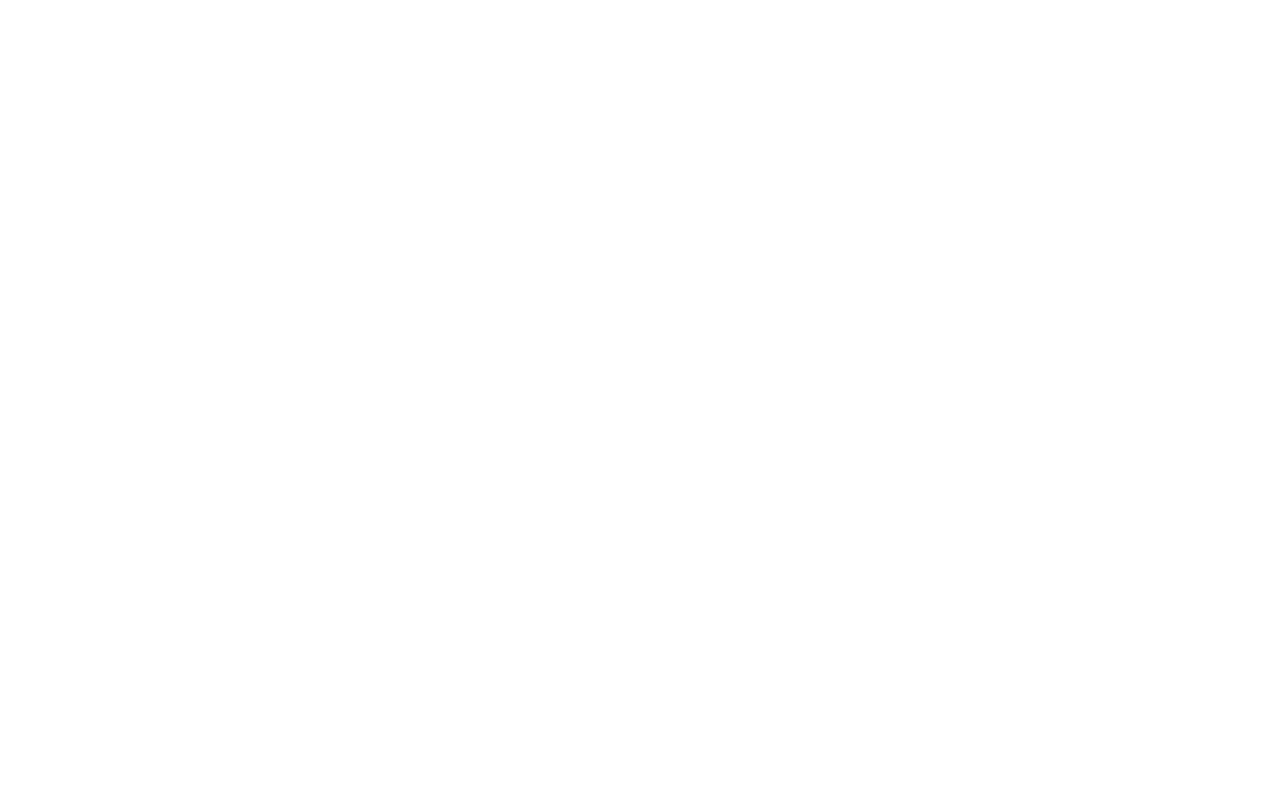
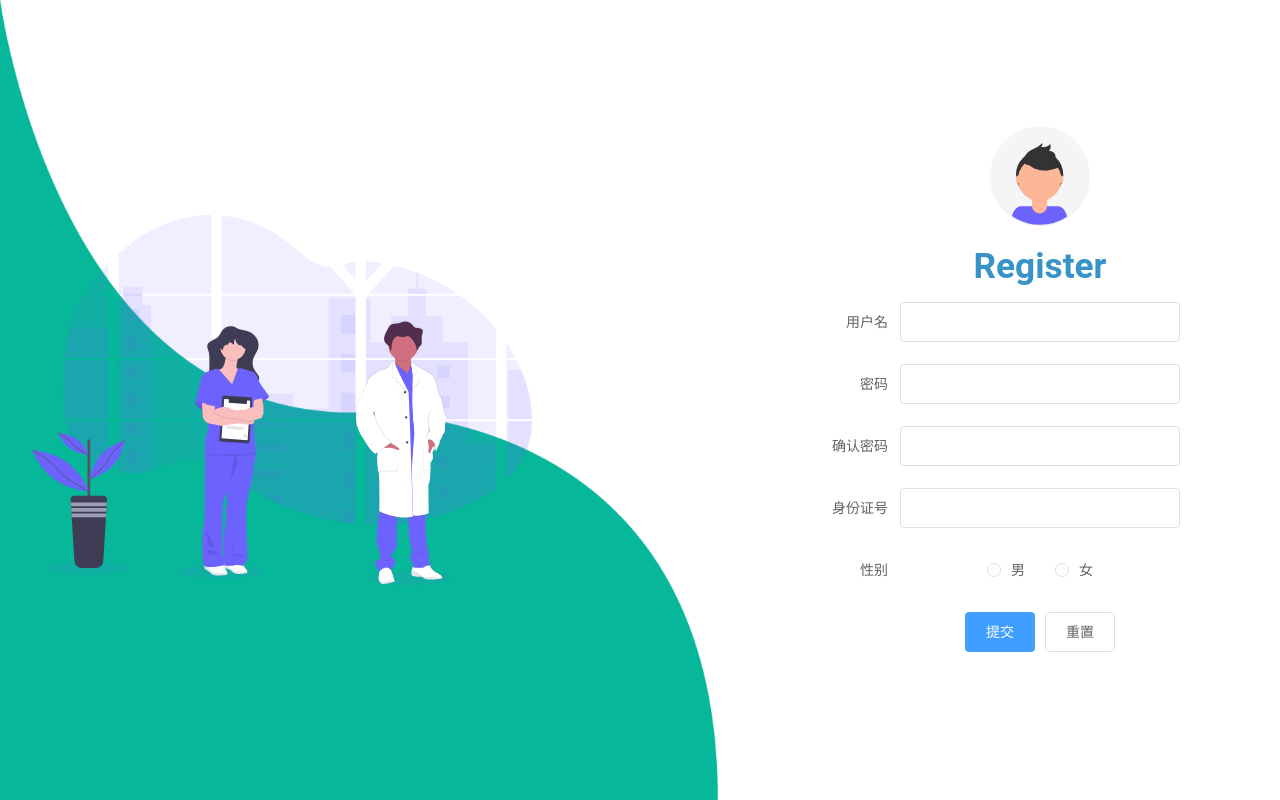
Before and after one commit to miku03090831/SE_HealthManager_Front, a Vue app: page /register in a window 1280 px wide. Built offline with nearby package versions, Linux system fonts and the light colour scheme.

Commit message:
add register

```diff
--- a/src/router/index.js
+++ b/src/router/index.js
@@ -2,6 +2,8 @@ import Vue from 'vue'
 import VueRouter from 'vue-router'
 import Login from "../views/Login.vue";
 import Home from '../views/Home.vue'
+import Register from "../views/Register.vue"
+import RecordDetail from "../views/RecordDetail.vue"
 
 Vue.use(VueRouter)
 
@@ -13,6 +15,14 @@ const routes = [{
     path: '/login',
     name: 'Login',
     component: Login
+}, {
+    path: '/register',
+    name: 'Register',
+    component: Register
+}, {
+    path: '/record_detail',
+    name: 'RecordDetail',
+    component: RecordDetail
 }]
 
 const router = new VueRouter({
--- a/src/views/Login.vue
+++ b/src/views/Login.vue
@@ -14,7 +14,7 @@
               <i class="fa fa-user"></i>
             </div>
             <div>
-                        <h5>Username</h5>
+              <!--<h5>Username</h5>-->
               <input type="text" class="input">
             </div>
           </div>
@@ -23,14 +23,13 @@
               <i class="fa fa-lock"></i>
             </div>
             <div>
-                        <h5>Password</h5>
+              <!--<h5>Password</h5>-->
               <input type="password" class="input">
             </div>
           </div>
           <a href="#">Forgot Password?</a>
-                <a href="#">Click here to Creat Account</a>
-                <input type="submit" class="btn" value="Login">
-                <input type="submit" class="btn" value="Login as Visitor" id="visitor" @click="visitor()">
+          <input type="submit" class="btn" value="Login" @click="showinfo()">
+          <input type="submit" class="btn" value="Register" id="visitor" @click="visitor()">
         </form>
       </div>
     </div>
@@ -38,17 +37,25 @@
 </template>
 
 <script>
-
 export default {
   name: 'Login',
-  components: {
-
+  components: {},
+  methods: {
+    visitor() {
+      this.$router.push('/register')
     },
-  methods:{
-    visitor(){
-      this.$router.push('/');
-    }
-  }
+    showinfo() {
+      this.$alert('登录失败', {
+        confirmButtonText: '重新输入',
+        callback: (action) => {
+          this.$message({
+            type: 'info',
+            message: `action: ${action}`,
+          })
+        },
+      })
+    },
+  },
 }
 </script>
 <style scoped>
@@ -121,7 +128,7 @@ form h2 {
   width: 0;
   height: 2px;
   background-color: #38d39f;
-    transition: .5s;
+  transition: 0.5s;
 }
 
 .input-group:after {
@@ -140,22 +147,22 @@ form h2 {
 
 .icon i {
   color: #d9d9d9;
-    transition: .5s;
+  transition: 0.5s;
 }
 
-.input-group>div {
+.input-group > div {
   position: relative;
   height: 45px;
 }
 
-.input-group>div>h5 {
+.input-group > div > h5 {
   position: absolute;
   left: 10px;
   top: 50%;
   transform: translateY(-50%);
   color: #d9d9d9;
   font-size: 18px;
-    transition: .3s;
+  transition: 0.3s;
 }
 
 .input-group.focus .icon i {
@@ -193,7 +200,7 @@ a {
   text-decoration: none;
   color: rgb(153, 153, 153);
   font-size: 0.9rem;
-    transition: .3s;
+  transition: 0.3s;
 }
 
 a:hover {
@@ -215,7 +222,7 @@ a:hover {
   text-transform: uppercase;
   font-family: 'Roboto', sans-serif;
   background-size: 200%;
-    transition: .5s;
+  transition: 0.5s;
 }
 
 .btn:hover {
@@ -223,7 +230,7 @@ a:hover {
 }
 
 #visitor {
-    background-image: linear-gradient(to right, #FACC2E, #FFBF00, #FFBF00);
+  background-image: linear-gradient(to right, #facc2e, #ffbf00, #ffbf00);
 }
 
 .copyright {
@@ -236,7 +243,6 @@ a:hover {
   font-size: 18px;
   font-family: 'Roboto', sans-serif;
 }
-
 
 /*媒体查询*/
 
--- /dev/null
+++ b/src/views/RecordDetail.vue
@@ -0,0 +1,51 @@
+<template>
+  <div class="redetail">
+    <div id='nav'>
+      <Header></Header>
+    </div>
+    <div id='infotable'>
+      <el-table :data="tableData" border style="width: 100%">
+        <el-table-column prop="uid" label="用户id" width="120">
+        </el-table-column>
+        <el-table-column prop="data" label="日期" width="120">
+        </el-table-column>
+        <el-table-column prop="time" label="时刻" width="120">
+        </el-table-column>
+        <el-table-column prop="cause" label="问诊原因" width="180">
+        </el-table-column>
+        <el-table-column prop="hospital" label="问诊医院" width="360">
+        </el-table-column>
+        <el-table-column prop="cost" label="花销" width="120">
+        </el-table-column>
+        <el-table-column prop="result" label="问诊结果" width="180">
+        </el-table-column>
+      </el-table>
+    </div>
+  </div>
+</template>
+
+<script>
+import Header from '../components/Header'
+
+export default {
+  name: 'RecordDetail',
+  components: {
+    Header,
+  },
+  data() {
+    return {
+      tableData: [
+        {
+          uid: '10000000',
+          data: '2021-05-03',
+          time: '15:20',
+          cause: '发烧',
+          cost: '100元',
+          hospital: '浙江大学医学院附属第二医院',
+          result: '病毒性流感',
+        },
+      ],
+    }
+  },
+}
+</script>
--- /dev/null
+++ b/src/views/Register.vue
@@ -0,0 +1,341 @@
+<template>
+  <div class="register">
+    <img src="../assets/bg.png" alt="" class="wave">
+    <div class="container">
+      <div class="img">
+        <img src="../assets/doctor.svg" alt="">
+      </div>
+      <div class="register-box">
+        <form action="">
+          <img src="../assets/avatar.svg" alt="" class="avatar">
+          <h2>Register</h2>
+          <el-form :model="ruleForm" status-icon :rules="rules" ref="ruleForm" label-width="80px" class="demo-ruleForm">
+            <el-form-item label="用户名" prop="username">
+              <el-input type="username" v-model="ruleForm.username" auto-complete="off"></el-input>
+            </el-form-item>
+            <el-form-item label="密码" prop="pass">
+              <el-input type="password" v-model="ruleForm.pass" autocomplete="off"></el-input>
+            </el-form-item>
+            <el-form-item label="确认密码" prop="checkPass">
+              <el-input type="password" v-model="ruleForm.checkPass" autocomplete="off"></el-input>
+            </el-form-item>
+            <el-form-item label="身份证号" prop="identity">
+              <el-input v-model.number="ruleForm.age"></el-input>
+            </el-form-item>
+            <el-form-item label="性别" prop="sex">
+              <el-radio-group v-model="ruleForm.sex">
+                <el-radio label="男"></el-radio>
+                <el-radio label="女"></el-radio>
+              </el-radio-group>
+            </el-form-item>
+            <el-form-item>
+              <el-button type="primary" @click="submitForm('ruleForm')">提交</el-button>
+              <el-button @click="resetForm('ruleForm')">重置</el-button>
+            </el-form-item>
+          </el-form>
+        </form>
+      </div>
+    </div>
+  </div>
+</template>
+
+<script>
+export default {
+  data() {
+    var checkID = (rule, value, callback) => {
+      setTimeout(() => {
+        if (Number.isInteger(value)) {
+          callback(new Error('请输入数字值'))
+        } else {
+          if (value === 18) {
+            callback(new Error('必须年满18岁'))
+          } else {
+            callback()
+          }
+        }
+      }, 1000)
+    }
+    var checkName = (rule, value, callback) => {
+      if (value === '') {
+        callback(new Error('用户名不能为空'))
+      } else {
+        callback()
+      }
+    }
+    var validatePass = (rule, value, callback) => {
+      if (value === '') {
+        callback(new Error('请输入密码'))
+      } else {
+        if (this.ruleForm.checkPass !== '') {
+          this.$refs.ruleForm.validateField('checkPass')
+        }
+        callback()
+      }
+    }
+    var validatePass2 = (rule, value, callback) => {
+      if (value === '') {
+        callback(new Error('请再次输入密码'))
+      } else if (value !== this.ruleForm.pass) {
+        callback(new Error('两次输入密码不一致!'))
+      } else {
+        callback()
+      }
+    }
+    return {
+      ruleForm: {
+        pass: '',
+        checkPass: '',
+        identity: '',
+        username: '',
+      },
+      rules: {
+        pass: [{ validator: validatePass, trigger: 'blur' }],
+        checkPass: [{ validator: validatePass2, trigger: 'blur' }],
+        identity: [{ validator: checkID, trigger: 'blur' }],
+        username: [{ validator: checkName, trigger: 'blur' }],
+      },
+    }
+  },
+  name: 'register',
+  components: {},
+  methods: {
+    visitor() {
+      this.$router.push('/')
+    },
+    submitForm(formName) {
+      this.$alert('注册成功！', {
+        confirmButtonText: '确定',
+        callback: (action) => {
+          this.$message({
+            type: 'info',
+            message: `action: ${action}`,
+          })
+        },
+      })
+      this.$refs[formName].validate((valid) => {
+        if (valid) {
+          alert('submit!')
+        } else {
+          console.log('error submit!!')
+          return false
+        }
+      })
+    },
+    resetForm(formName) {
+      this.$refs[formName].resetFields()
+    },
+  },
+}
+</script>
+<style scoped>
+.wave {
+  position: fixed;
+  height: 100%;
+  left: 0;
+  bottom: 0;
+  z-index: -1;
+}
+
+.container {
+  width: 100vw;
+  height: 100vh;
+  display: grid;
+  grid-template-columns: repeat(2, 1fr);
+  grid-gap: 18rem;
+  padding: 0 2rem;
+}
+
+.img {
+  display: flex;
+  justify-content: flex-end;
+  align-items: center;
+}
+
+.img img {
+  width: 500px;
+}
+
+.register-box {
+  display: flex;
+  align-items: center;
+  text-align: center;
+}
+
+form {
+  width: 360px;
+}
+
+.avatar {
+  width: 100px;
+  margin-left: 80px;
+}
+
+form h2 {
+  font-size: 2.2rem;
+  margin: 15px 0;
+  margin-left: 80px;
+  color: rgb(56, 147, 201);
+}
+
+.input-group {
+  position: relative;
+  display: grid;
+  grid-template-columns: 7% 93%;
+  margin: 25px 0;
+  padding: 5px 0;
+  border-bottom: 2px solid #d9d9d9;
+}
+
+.input-group:nth-child(1) {
+  margin-bottom: 4px;
+}
+
+.input-group:before,
+.input-group:after {
+  content: '';
+  position: absolute;
+  bottom: -2px;
+  width: 0;
+  height: 2px;
+  background-color: #38d39f;
+  transition: 0.5s;
+}
+
+.input-group:after {
+  right: 50%;
+}
+
+.input-group:before {
+  left: 50%;
+}
+
+.icon {
+  display: flex;
+  justify-content: center;
+  align-items: center;
+}
+
+.icon i {
+  color: #d9d9d9;
+  transition: 0.5s;
+}
+
+.input-group > div {
+  position: relative;
+  height: 45px;
+}
+
+.input-group > div > h5 {
+  position: absolute;
+  left: 10px;
+  top: 50%;
+  transform: translateY(-50%);
+  color: #d9d9d9;
+  font-size: 18px;
+  transition: 0.3s;
+}
+
+.input-group.focus .icon i {
+  color: #38d39f;
+}
+
+.input-group.focus div h5 {
+  top: -5px;
+  font-size: 15px;
+}
+
+.input-group.focus:after,
+.input-group.focus:before {
+  width: 50%;
+}
+
+.input {
+  position: absolute;
+  width: 100%;
+  height: 100%;
+  top: 0;
+  left: 0;
+  border: none;
+  outline: none;
+  background: none;
+  padding: 0.5rem 0.7rem;
+  font-size: 1.2rem;
+  color: #555;
+  font-family: 'Roboto', sans-serif;
+}
+
+a {
+  display: block;
+  text-align: right;
+  text-decoration: none;
+  color: rgb(153, 153, 153);
+  font-size: 0.9rem;
+  transition: 0.3s;
+}
+
+a:hover {
+  color: #38d39f;
+}
+
+.btn {
+  display: block;
+  width: 100%;
+  height: 50px;
+  border-radius: 25px;
+  margin: 1rem 0;
+  font-size: 1.2rem;
+  outline: none;
+  border: none;
+  background-image: linear-gradient(to right, #32be8f, #38d39f, #32be8f);
+  cursor: pointer;
+  color: #fff;
+  text-transform: uppercase;
+  font-family: 'Roboto', sans-serif;
+  background-size: 200%;
+  transition: 0.5s;
+}
+
+.btn:hover {
+  background-position: right;
+}
+
+#visitor {
+  background-image: linear-gradient(to right, #facc2e, #ffbf00, #ffbf00);
+}
+
+/*媒体查询*/
+
+@media screen and (max-width: 1080px) {
+  .container {
+    grid-gap: 9rem;
+  }
+}
+
+@media screen and (max-width: 1024px) {
+  form {
+    width: 290px;
+  }
+  form h2 {
+    font-size: 2.4rem;
+    margin: 8px 0;
+  }
+  .img img {
+    width: 360px;
+  }
+}
+
+@media screen and (max-width: 768px) {
+  .wave {
+    display: none;
+  }
+  .img {
+    display: none;
+  }
+  .container {
+    grid-template-columns: 1fr;
+  }
+  .register-box {
+    justify-content: center;
+  }
+}
+</style>
```
Also changed, not shown: 1 other file (tests, documents, lock files or other folders). Lines whose indentation alone changed are shown as unchanged.
